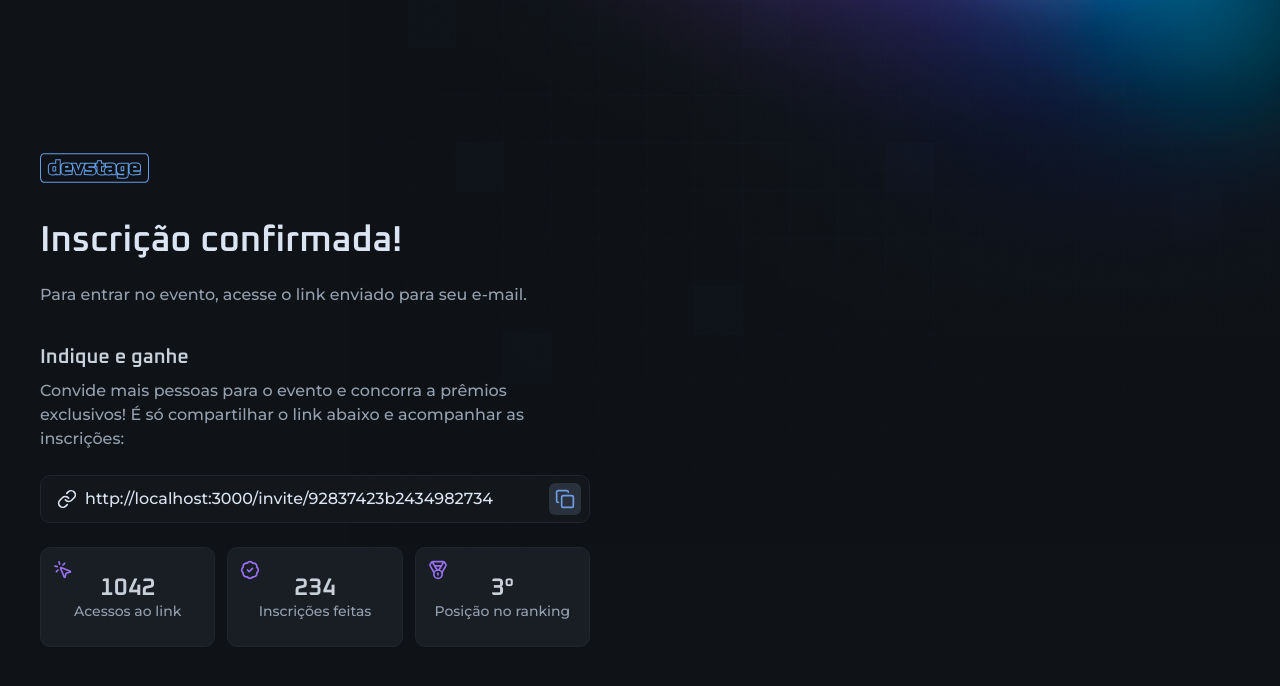
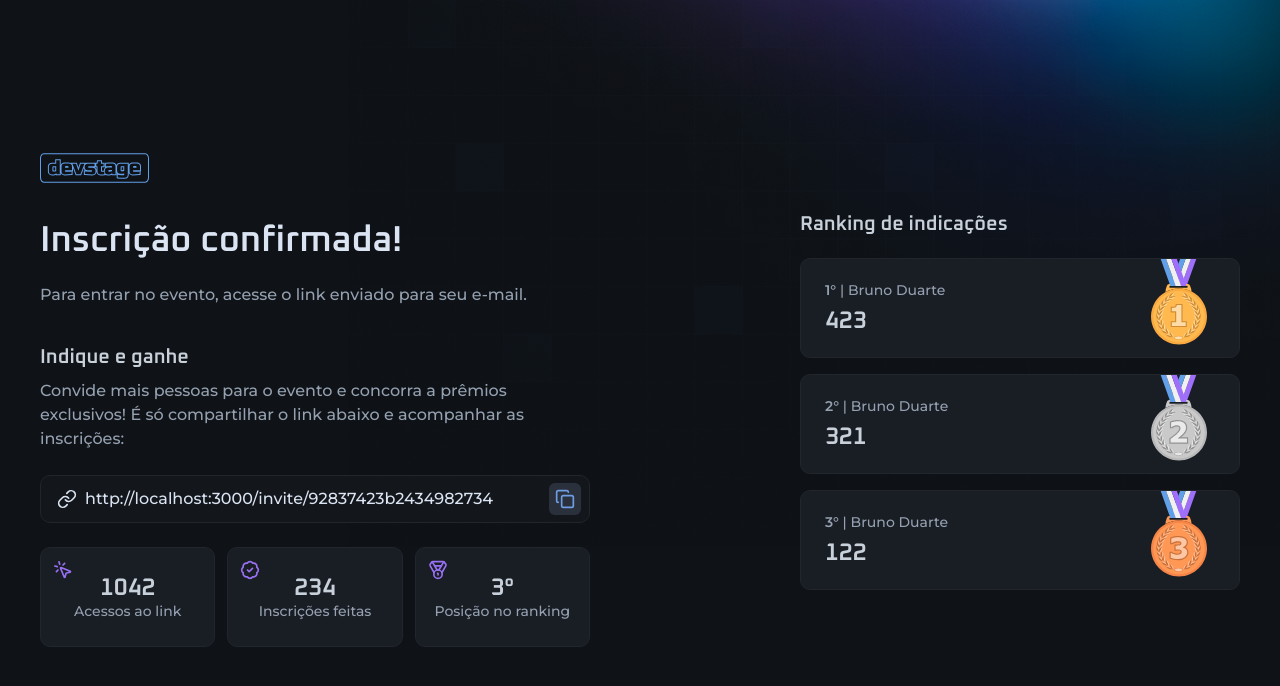
Before and after one commit to bduarte10/devstage, a Next.js app: page /invite in a window 1280 px wide. Shown: the top 686 px of the page. Built offline with nearby package versions, Linux system fonts and the light colour scheme.

Commit message:
feat: adiciona seção de ranking de indicações na página de convite

```diff
--- a/src/app/invite/page.tsx
+++ b/src/app/invite/page.tsx
@@ -3,6 +3,10 @@
 import { BadgeCheck, Copy, Link, Medal, MousePointerClick } from 'lucide-react'
 import Image from 'next/image'
 import logo from '../../assets/logo.svg'
+
+import cooper from '@/assets/medal-cooper.svg'
+import gold from '@/assets/medal-gold.svg'
+import silver from '@/assets/medal-silver.svg'
 
 export default function InvitePage() {
   return (
@@ -71,6 +75,52 @@
           </div>
         </div>
       </div>
+      <div className="w-full max-w-[440px] space-y-5">
+        <h2 className="text-gray-200 text-xl font-heading font-semibold">
+          Ranking de indicações
+        </h2>
+        <div className="space-y-4">
+          <div className="relative rounded-xl bg-gray-700 border border-gray-600 p-6 flex flex-col justify-center gap-3">
+            <span className="text-sm text-gray-300 leading-none">
+              <span className="font-semibold">1°</span> | Bruno Duarte
+            </span>
+            <span className="font-heading text-2xl font-semibold text-gray-200 leading-none">
+              423
+            </span>
+            <Image
+              src={gold}
+              alt="medalha de ouro"
+              className="absolute top-0 right-8"
+            />
+          </div>
+          <div className="relative rounded-xl bg-gray-700 border border-gray-600 p-6 flex flex-col justify-center gap-3">
+            <span className="text-sm text-gray-300 leading-none">
+              <span className="font-semibold">2°</span> | Bruno Duarte
+            </span>
+            <span className="font-heading text-2xl font-semibold text-gray-200 leading-none">
+              321
+            </span>
+            <Image
+              src={silver}
+              alt="medalha de ouro"
+              className="absolute top-0 right-8"
+            />
+          </div>
+          <div className="relative rounded-xl bg-gray-700 border border-gray-600 p-6 flex flex-col justify-center gap-3">
+            <span className="text-sm text-gray-300 leading-none">
+              <span className="font-semibold">3°</span> | Bruno Duarte
+            </span>
+            <span className="font-heading text-2xl font-semibold text-gray-200 leading-none">
+              122
+            </span>
+            <Image
+              src={cooper}
+              alt="medalha de ouro"
+              className="absolute top-0 right-8"
+            />
+          </div>
+        </div>
+      </div>
     </div>
   )
 }
```
